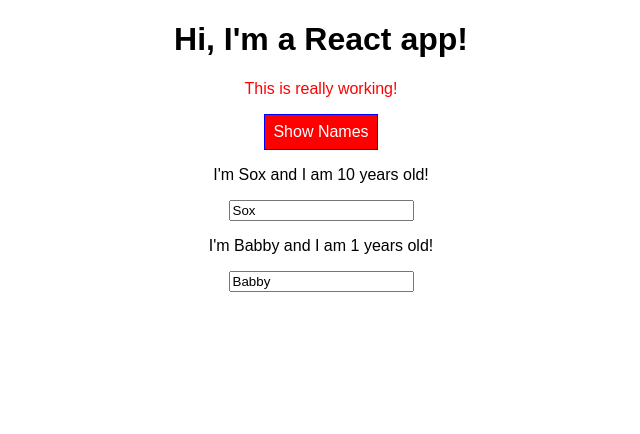
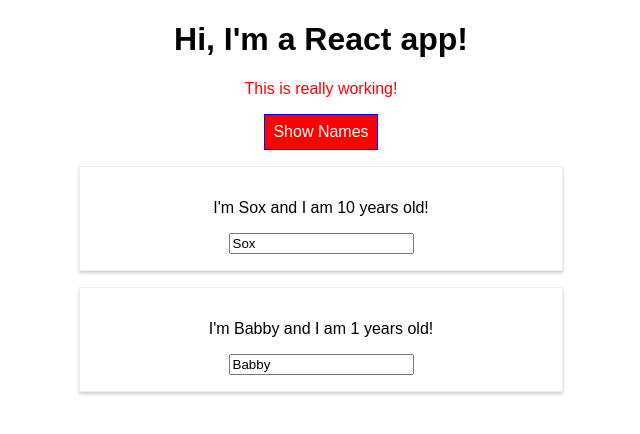
Before and after one commit to jeffgerlach/react_demo, a React (Create React App) app: page / in a window 1280 px wide. Both pictures are taken after a click on the button "Show Names". Shown: the top 434 px of the page, without its empty margins (319-959 px from the left). Built offline with nearby package versions, Linux system fonts and the light colour scheme.

Commit message:
Add Radium media-query selector.

```diff
--- a/src/App.js
+++ b/src/App.js
@@ -1,7 +1,7 @@
 import React, { Component } from "react";
 import "./App.css";
 import Cat from "./Cat/Cat";
-import Radium from "radium";
+import Radium, { StyleRoot } from "radium";
 
 class App extends Component {
   state = {
@@ -44,9 +44,9 @@ class App extends Component {
       border: "1px solid blue",
       padding: "8px",
       cursor: "pointer",
-      ':hover': {
-        backgroundColor: 'lightgreen',
-        color: 'black'
+      ":hover": {
+        backgroundColor: "lightgreen",
+        color: "black"
       }
     };
     let cats = null;
@@ -67,30 +67,32 @@ class App extends Component {
         </div>
       );
       style.backgroundColor = "red";
-      style[':hover'] = {
-        backgroundColor: 'salmon',
-        color: 'black'
-      }
+      style[":hover"] = {
+        backgroundColor: "salmon",
+        color: "black"
+      };
     }
 
     const classes = [];
-    if (this.state.cats.length <=2) {
-      classes.push('red');
+    if (this.state.cats.length <= 2) {
+      classes.push("red");
     }
-    if (this.state.cats.length <=1) {
-      classes.push('bold');
+    if (this.state.cats.length <= 1) {
+      classes.push("bold");
     }
 
     return (
+      <StyleRoot>
         <div className="App">
           <h1>Hi, I'm a React app!</h1>
-        <p className={classes.join(' ')}>This is really working!</p>
+          <p className={classes.join(" ")}>This is really working!</p>
           {/*  arrow function can be inefficient */}
           <button style={style} onClick={this.toggleCatsHandler}>
             Show Names
           </button>
           {cats}
         </div>
+      </StyleRoot>
     );
   }
 }
--- a/src/Cat/Cat.css
+++ b/src/Cat/Cat.css
@@ -6,3 +6,9 @@
   padding: 16px;
   text-align: center;
 }
+
+/* @media (min-width: 500px) {
+  .Cat {
+    width: 450px;
+  }
+} */
--- a/src/Cat/Cat.js
+++ b/src/Cat/Cat.js
@@ -3,8 +3,14 @@ import "./Cat.css";
 import Radium from "radium";
 
 const cat = props => {
+  const style = {
+    '@media (min-width: 500px)': {
+      width: '450px'
+    }
+  };
+
   return (
-    <div className="Person">
+    <div className="Cat" style={style}>
       <p onClick={props.click}>
         I'm {props.name} and I am {props.age} years old!
       </p>
```
Lines whose indentation alone changed are shown as unchanged.
